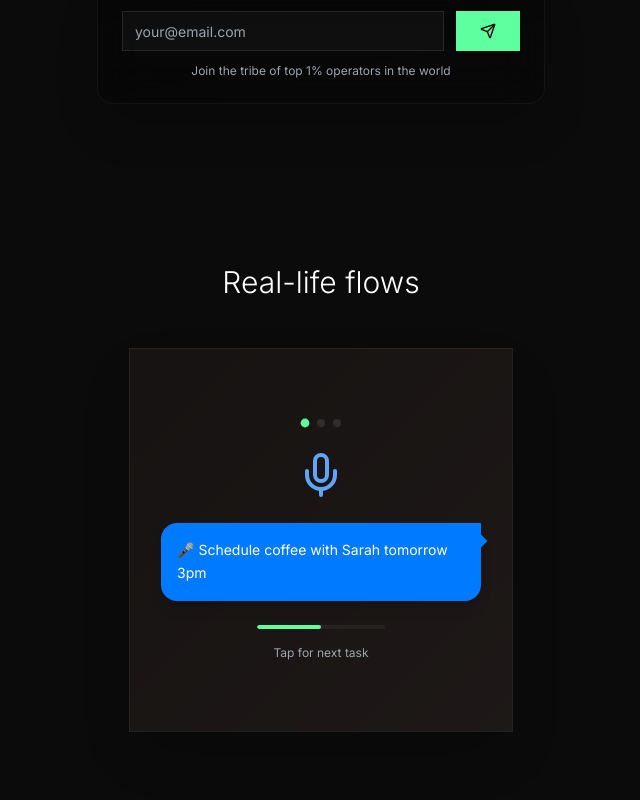
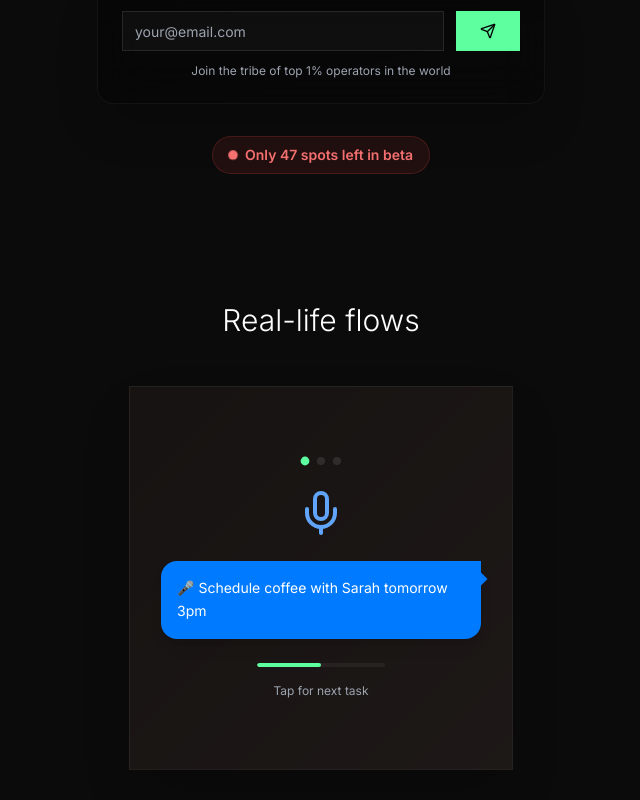
Before and after one commit to RishiR92/fast-forward-asmi-beta, a React (Vite) app: page / in a window 1280 px wide. Shown: the part 1340-2140 px from the top of the page, without its empty margins (319-959 px from the left). Built offline with nearby package versions, Linux system fonts and the light colour scheme.

Commit message:
Add FOMO messaging to CTA
Added "47 spots left" badge and updated messaging to create urgency and FOMO in the final CTA and "Be among top 1%" section.

```diff
--- a/src/pages/Index.tsx
+++ b/src/pages/Index.tsx
@@ -116,7 +116,7 @@ const Index = () => {
 
   return (
     <div className="min-h-screen bg-[#0B0B0B] font-inter overflow-x-hidden">
-      {/* Floating Navigation - Updated without Join Waitlist */}
+      {/* Floating Navigation */}
       <nav className="fixed top-4 left-4 right-4 z-50 flex justify-between items-center bg-black/80 backdrop-blur-md rounded-2xl px-6 py-4 border border-white/10">
         <motion.div
           className="text-xl font-bold text-white"
@@ -193,7 +193,7 @@ const Index = () => {
         </div>
       </section>
 
-      {/* Dynamic iPhone Demo - Fixed */}
+      {/* Dynamic iPhone Demo */}
       <section className="py-8 px-4 relative">
         <div className="max-w-sm mx-auto">
           <motion.div
@@ -338,7 +338,7 @@ const Index = () => {
         </div>
       </section>
 
-      {/* Waitlist CTA - Updated text */}
+      {/* Waitlist CTA - Updated with urgency */}
       <section className="py-16 px-4 text-center">
         <motion.div
           initial={{ opacity: 0, y: 30 }}
@@ -380,6 +380,22 @@ const Index = () => {
               Join the tribe of top 1% operators in the world
             </p>
           </motion.div>
+
+          {/* Urgency Badge */}
+          <motion.div
+            initial={{ opacity: 0, scale: 0.8 }}
+            whileInView={{ opacity: 1, scale: 1 }}
+            transition={{ delay: 0.3, duration: 0.6 }}
+          >
+            <Badge className="bg-red-500/10 text-red-400 border-red-500/20 text-sm px-4 py-2">
+              <motion.div
+                animate={{ scale: [1, 1.2, 1] }}
+                transition={{ duration: 1, repeat: Infinity }}
+                className="w-2 h-2 bg-red-400 rounded-full mr-2"
+              />
+              Only 47 spots left in beta
+            </Badge>
+          </motion.div>
         </motion.div>
       </section>
 
@@ -410,7 +426,7 @@ const Index = () => {
                 transition={{ duration: 1, repeat: Infinity }}
                 className="w-2 h-2 bg-red-400 rounded-full mr-2"
               />
-              Only 47 spots left
+              Only 47 spots left in beta
             </Badge>
           </motion.div>
 
```
